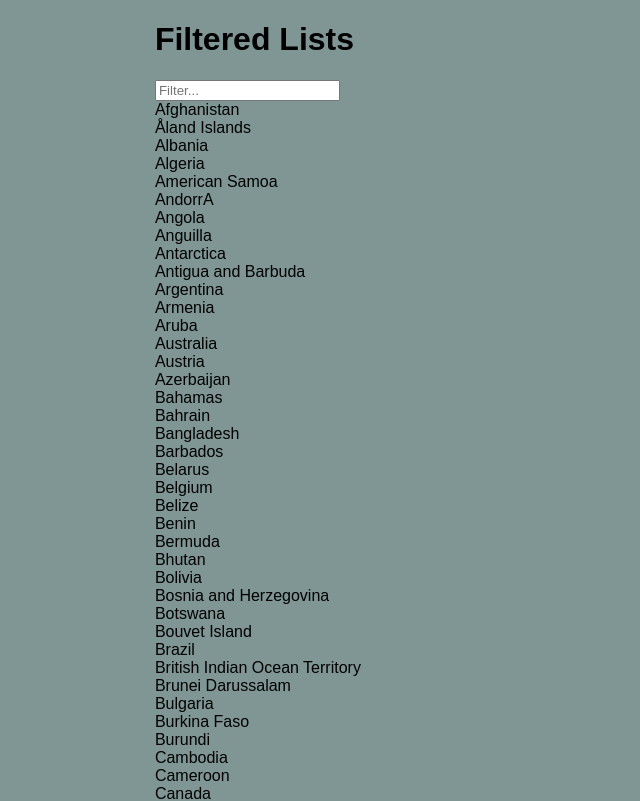
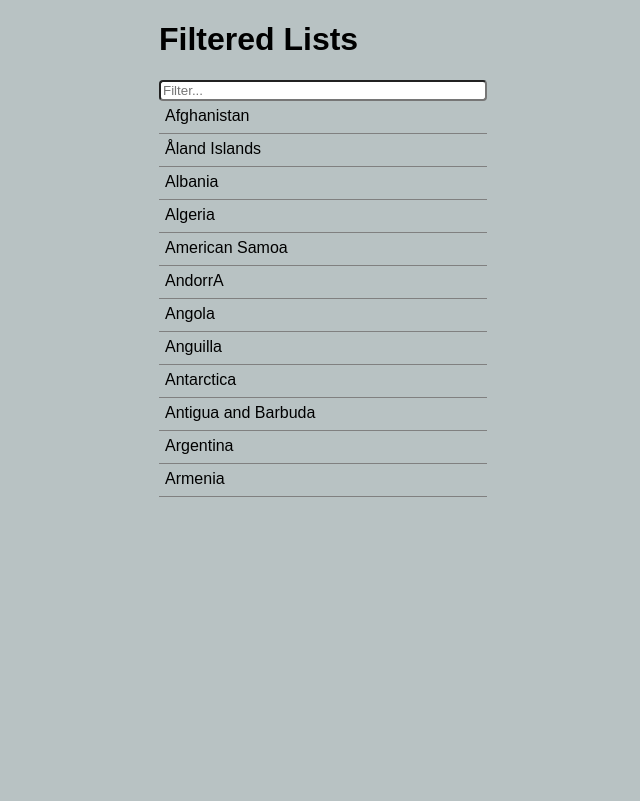
Before and after one commit to kalipsobznuni/react-search-101, a React (Create React App) app: page / in a window 1280 px wide. Shown: the top 801 px of the page, without its empty margins (317-957 px from the left). Built offline with nearby package versions, Linux system fonts and the light colour scheme.

Commit message:
basic styling layout

```diff
--- a/src/App.js
+++ b/src/App.js
@@ -21,7 +21,7 @@ class App extends Component {
     const countriesList = data.map((erkir, idx)=>{
       //console.log(search)
       if(erkir.name.toLowerCase().includes(search)) {
-        return <div className='list' key={idx}> {erkir.name} </div>
+        return <div className='erkir' key={idx}> {erkir.name} </div>
    }
     });
 
--- a/src/index.css
+++ b/src/index.css
@@ -3,7 +3,7 @@ body {
   justify-content: center;
   align-items: center;
   align-self: center;
-  background-color: #7f9694;
+  background-color: #b8c2c3;
   margin: 0;
   padding: 0;
   font-family: sans-serif;
@@ -14,5 +14,20 @@ body {
 }
 
 input{
+width: 320px;
+border-radius: 4px;
 
 }
+
+.list{
+  width: 328px;
+  height:400px;
+  overflow-y: auto;
+}
+
+.erkir{
+  height: 20px;
+  padding: 6px;
+  font-size: 16px;
+  border-bottom: 1px solid grey;
+}
```
